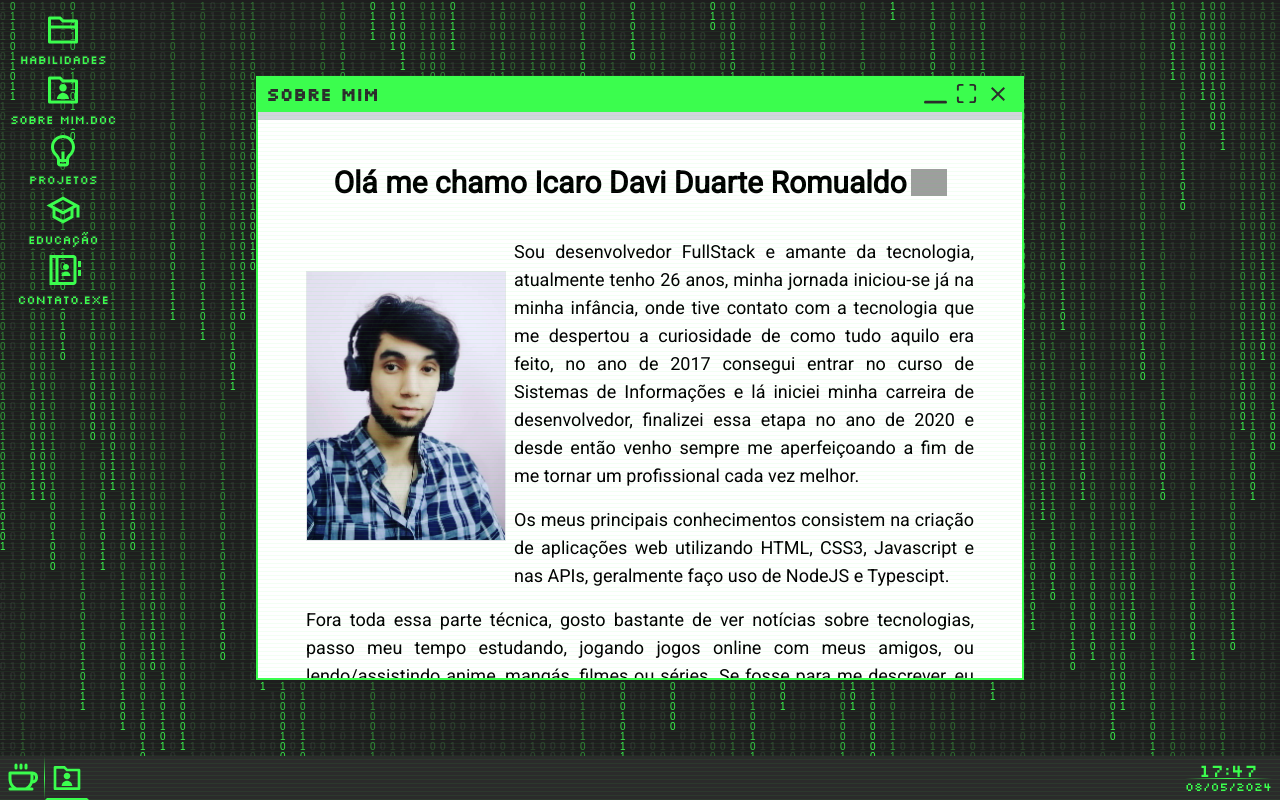
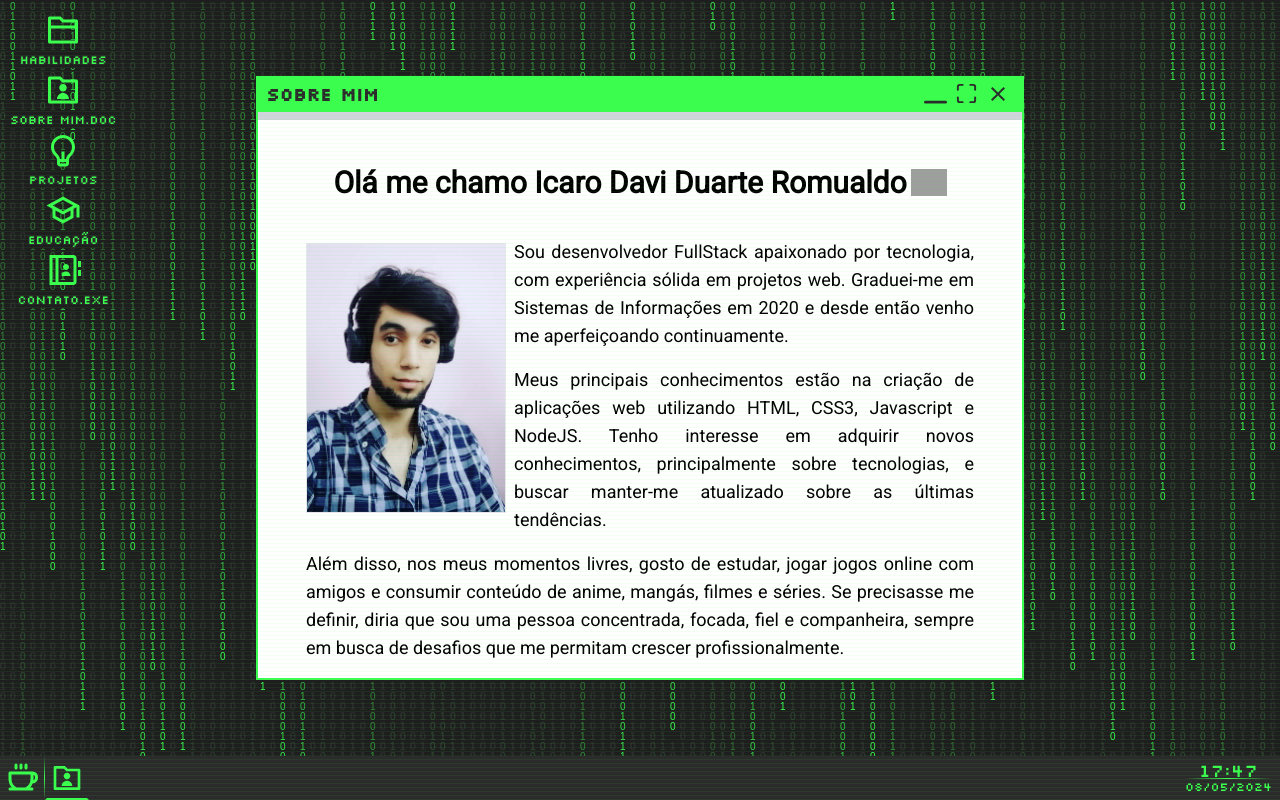
Before and after one commit to Icaro-Davi/personal-portfolio, a Next.js app: page / in a window 1280 px wide. Both pictures are taken after a click on the link "Sobre mim". Built offline with nearby package versions, Linux system fonts and the light colour scheme; grey boxes are pictures that could not be loaded.

Commit message:
change about me text

```diff
--- a/src/components/Layout/OSSystem/File/AboutMe.tsx
+++ b/src/components/Layout/OSSystem/File/AboutMe.tsx
@@ -2,13 +2,10 @@ import Image from "next/image";
 import { memo } from "react";
 import NerdFaceEmoji from "@/components/Sticks/NerdFace";
 import DocumentFile from "@/components/Files/Document";
-import GetCurrentAge from "@/utils/GetCurrentAge";
 
 import type { FC } from "react";
 
-const AboutMe: FC = () => {
-    const age = GetCurrentAge(1997, 7, 15);
-    return (
+const AboutMe: FC = () => (
     <DocumentFile>
         <h2 className="font-bold text-center text-3xl flex flex-wrap justify-center space-x-1 pb-2">
             <span className="flex items-center leading-none">Olá me chamo Icaro Davi Duarte Romualdo</span>
@@ -26,28 +23,21 @@ const AboutMe: FC = () => {
             </div>
             <div className="flex-1 min-w-[300px]">
                 <p className="font-medium pt-4 text-justify">
-                        Sou desenvolvedor FullStack e amante da tecnologia, atualmente tenho {age} anos,
-                        minha jornada iniciou-se já na minha infância, onde tive contato com a tecnologia que me
-                        despertou a curiosidade de como tudo aquilo era feito, no ano de 2017 consegui entrar
-                        no curso de Sistemas de Informações e lá iniciei minha carreira de desenvolvedor, finalizei
-                        essa etapa no ano de 2020 e desde então venho sempre me aperfeiçoando a fim
-                        de me tornar um profissional cada vez melhor.
+                    Sou desenvolvedor FullStack apaixonado por tecnologia, com experiência sólida em projetos web. Graduei-me em Sistemas de Informações em 2020
+                    e desde então venho me aperfeiçoando continuamente.
                 </p>
                 <p className="font-medium pt-4 text-justify">
-                        Os meus principais conhecimentos consistem na criação de aplicações web utilizando HTML, CSS3,
-                        Javascript e nas APIs, geralmente faço uso de NodeJS e Typescipt.
+                    Meus principais conhecimentos estão na criação de aplicações web utilizando HTML, CSS3, Javascript e NodeJS. Tenho interesse em adquirir novos
+                    conhecimentos, principalmente sobre tecnologias, e buscar manter-me atualizado sobre as últimas tendências.
                 </p>
             </div>
             <p className="font-medium pt-4 text-justify min-w-[300px]">
-                    Fora toda essa parte técnica, gosto bastante de ver notícias sobre tecnologias, passo meu
-                    tempo estudando, jogando jogos online com meus amigos, ou lendo/assistindo anime, mangás,
-                    filmes ou séries. Se fosse para me descrever, eu me acho uma pessoa bastante concentrada,
-                    focada, fiel e companheira. Bem, ficou um pouco longo, mas agora você conhece um pouco mais sobre mim,
-                    muito prazer.
+                Além disso, nos meus momentos livres, gosto de estudar, jogar jogos online com amigos e consumir conteúdo de anime, mangás, filmes e séries. Se
+                precisasse me definir, diria que sou uma pessoa concentrada, focada, fiel e companheira, sempre em busca de desafios que me permitam crescer
+                profissionalmente.
             </p>
         </div>
     </DocumentFile>
 );
-}
 
 export default memo(AboutMe);
```
Lines whose indentation alone changed are shown as unchanged.
